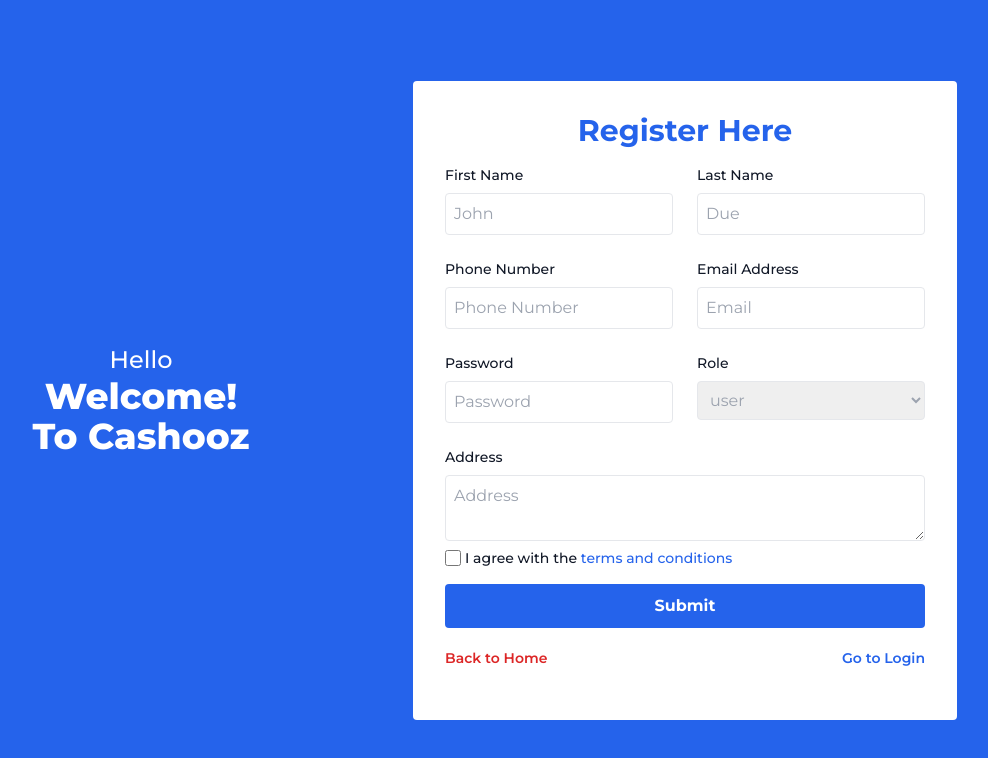
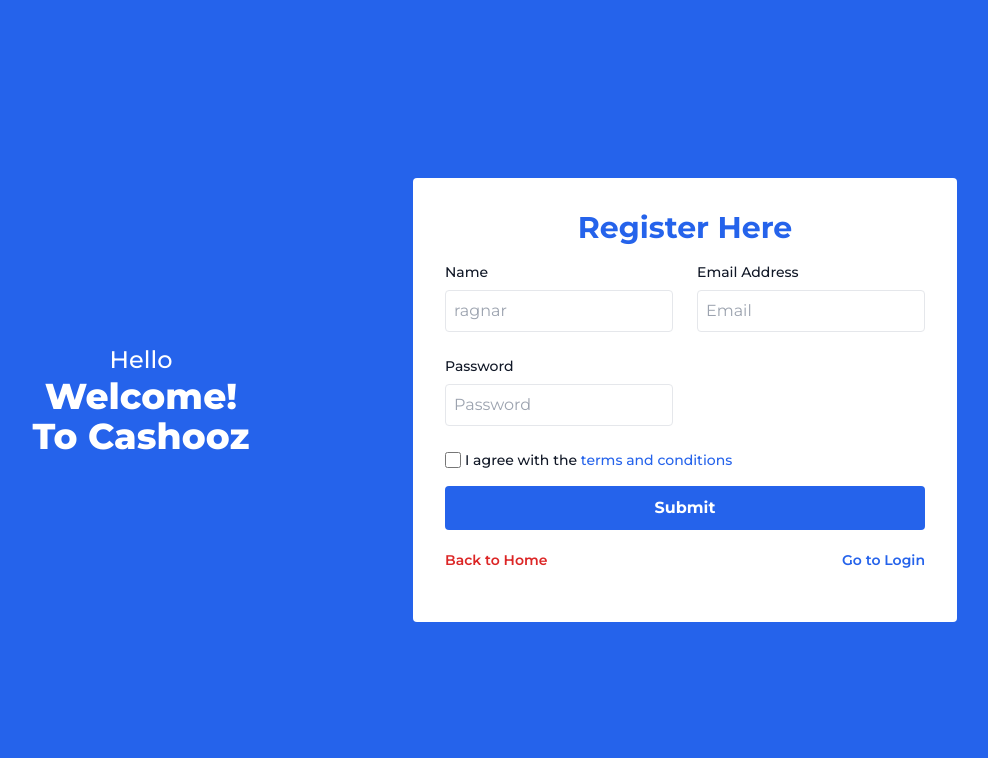
Before and after one commit to Sabbir386/cashooz-client, a React (Vite) app: page /register in a window 1280 px wide. Shown: the top 758 px of the page, without its empty margins (227-1215 px from the left). Built offline with nearby package versions, Linux system fonts and the light colour scheme; no server answers.

Commit message:
added something

```diff
--- a/src/auth/Register.jsx
+++ b/src/auth/Register.jsx
@@ -19,20 +19,25 @@
   } = useForm();
 
   const onSubmit = async (data) => {
-    const toastId = toast.loading("Registering...");
+    const toastId = toast.loading("User Registering...");
     try {
       const normalUser = {
         password: data.password,
         normalUser: {
-          name: {
-            firstName: data.firstName,
-            lastName: data.lastName,
-          },
-          gender: "male", // Assuming gender is available in your data
+          name: data.name,
           email: data.email,
-          contactNo: data.contactNo,
-          presentAddress: data.presentAddress,
-          // You can add other fields as needed
+          designation: "Advertiser manager",
+          username: "sharukh Khan",
+          gender: "male",
+          dateOfBirth: "1985-07-15",
+          contactNo: "9876543210",
+          emergencyContactNo: "1234567890",
+          bloodGroup: "A+",
+          presentAddress: "456 Elm Street, Cityville, Country",
+          permanentAddress: "789 Maple Avenue, Townsville, Country",
+          profileImg: "profile_picture.jpg",
+          isDeleted: false,
+
         },
       };
 
@@ -69,49 +74,19 @@
                     for="countries"
                     class="block mb-2 text-sm font-medium text-gray-900"
                   >
-                    First Name
+                    Name
                   </label>
                   <input
                     type="text"
-                    placeholder="John"
-                    {...register("firstName", {
-                      required: "First Name is required",
+                    placeholder="ragnar"
+                    {...register("name", {
+                      required: "Name is required",
                     })}
                     className="w-full p-2 rounded border placeholder-gray-400 focus:outline-none focus:border-blue-600"
                   />
                 </div>
-                <div className="">
-                  <label
-                    for="countries"
-                    class="block mb-2 text-sm font-medium text-gray-900"
-                  >
-                    Last Name
-                  </label>
-                  <input
-                    type="text"
-                    placeholder="Due"
-                    {...register("lastName", {
-                      required: "Last Name is required",
-                    })}
-                    className="w-full p-2 rounded border placeholder-gray-400 focus:outline-none focus:border-blue-600"
-                  />
-                </div>
-                <div className="">
-                  <label
-                    for="countries"
-                    class="block mb-2 text-sm font-medium text-gray-900"
-                  >
-                    Phone Number
-                  </label>
-                  <input
-                    type="number"
-                    placeholder="Phone Number"
-                    {...register("contactNo", {
-                      required: "Phone Number is required",
-                    })}
-                    className="w-full p-2 rounded border placeholder-gray-400 focus:outline-none focus:border-blue-600"
-                  />
-                </div>
+
+
                 <div className="">
                   <label
                     for="countries"
@@ -142,42 +117,9 @@
                     className="w-full p-2 rounded border placeholder-gray-400 focus:outline-none focus:border-blue-600"
                   />
                 </div>
-                <div className="">
-                  <label
-                    for="countries"
-                    class="block mb-2 text-sm font-medium text-gray-900"
-                  >
-                    Role
-                  </label>
-                  <select
-                    {...register("role", { required: "Role is required" })}
-                    id="role"
-                    className="w-full p-2 rounded border text-gray-400 focus:outline-none focus:border-blue-600"
-                  >
-                    <option selected>user</option>
-                    <option value="user">user</option>
-                    <option value="admin">admin</option>
-                    <option value="advertiser">advertiser</option>
-                  </select>
-                </div>
+
               </div>
-              <div className="">
-                <label
-                  for="countries"
-                  class="block mb-2 text-sm font-medium text-gray-900"
-                >
-                  Address
-                </label>
-                <textarea
-                  name=""
-                  id=""
-                  placeholder="Address"
-                  {...register("presentAddress", {
-                    required: "Address is required",
-                  })}
-                  className="w-full p-2 rounded border placeholder-gray-400 focus:outline-none focus:border-blue-600"
-                ></textarea>
-              </div>
+
               <div className="mb-2 flex">
                 <div className="flex items-center h-5">
                   <input
```
